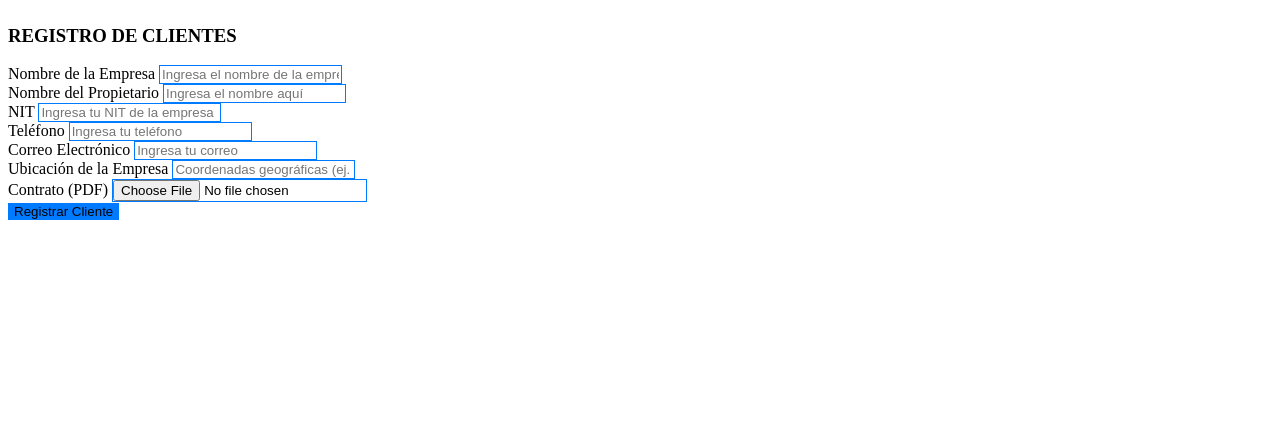
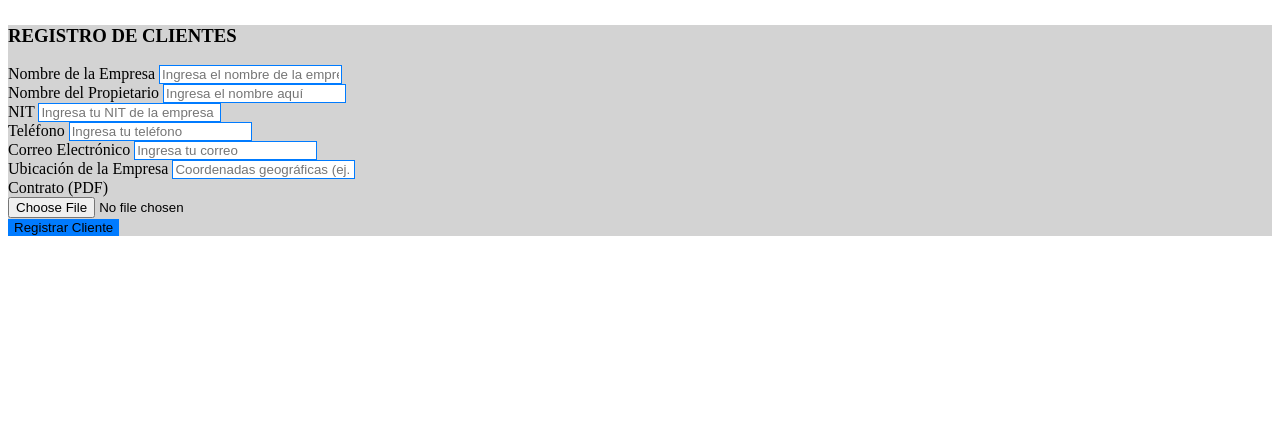
Before and after one commit to IngenieriaSoftware2024/las_aguilas, a PHP site: template views/clientes/cliente.php in a window 1280 px wide. Shown: the part 98-533 px from the top of the page. Run offline with PHP 8.4, Linux system fonts and the light colour scheme; the template is opened without the code that fills it, so the values that code supplies are empty.

Commit message:
finalizado 20SEP2024

```diff
--- a/controllers/ClienteController.php
+++ b/controllers/ClienteController.php
@@ -9,4 +9,9 @@ class ClienteController
     public static function index(Router $router) {
         $router->render('clientes/cliente', []);
     }
+
+    public static function guardarAPI(){
+        echo $_POST;
+        return;
+    }
 }
--- a/public/index.php
+++ b/public/index.php
@@ -11,6 +11,7 @@ $router->setBaseURL('/' . $_ENV['APP_NAME']);
 
 $router->get('/', [AppController::class,'index']);
 $router->get('/clientes', [ClienteController::class,'index']);
+$router->get('/API/cliente/guardar', [ClienteController::class,'guardarAPI']);
 
 // Comprueba y valida las rutas, que existan y les asigna las funciones del Controlador
 $router->comprobarRutas();
--- a/src/js/funciones.js
+++ b/src/js/funciones.js
@@ -1,4 +1,5 @@
 import Swal from 'sweetalert2';
+
 export const validarFormulario = (formulario, excepciones = [] ) => {
     const elements = formulario.querySelectorAll("input, select, textarea");
     let validarFormulario = []
--- a/views/clientes/cliente.php
+++ b/views/clientes/cliente.php
@@ -1,39 +1,44 @@
 <div class="row justify-content-center">
-    <form class="col-lg-5 border rounded shadow p-4" enctype="multipart/form-data">
+    <form class="col-lg-5 border rounded shadow p-4" style="background-color: #26252533;" enctype="multipart/form-data" id="form-cliente">
         <h3 class="text-center mb-4"><b>REGISTRO DE CLIENTES</b></h3>
         <div class="mb-3">
+            <input type="hidden" name="cliente_id" id="cliente_id" class="form-control">
+        </div>
+        <div class="mb-3">
             <label for="cliente_nombre" class="form-label">Nombre de la Empresa</label>
-            <input type="text" name="cliente_nombre" id="cliente_nombre" class="form-control" placeholder="Ingresa el nombre de la empresa" required style="border: 1px solid #007bff;">
+            <input type="text" name="cliente_nombre" id="cliente_nombre" class="form-control" placeholder="Ingresa el nombre de la empresa" style="border: 1px solid #007bff;">
         </div>
         <div class="mb-3">
             <label for="cliente_propietario" class="form-label">Nombre del Propietario</label>
-            <input type="text" name="cliente_propietario" id="cliente_propietario" class="form-control" placeholder="Ingresa el nombre aquí" required style="border: 1px solid #007bff;">
+            <input type="text" name="cliente_propietario" id="cliente_propietario" class="form-control" placeholder="Ingresa el nombre aquí" style="border: 1px solid #007bff;">
         </div>
         <div class="row mb-3">
             <div class="col">
                 <label for="cliente_nit" class="form-label">NIT</label>
-                <input type="text" name="cliente_nit" id="cliente_nit" class="form-control" placeholder="Ingresa tu NIT de la empresa" required style="border: 1px solid #007bff;">
+                <input type="text" name="cliente_nit" id="cliente_nit" class="form-control" placeholder="Ingresa tu NIT de la empresa" style="border: 1px solid #007bff;">
             </div>
             <div class="col">
                 <label for="cliente_telefono" class="form-label">Teléfono</label>
-                <input type="tel" name="cliente_telefono" id="cliente_telefono" class="form-control" placeholder="Ingresa tu teléfono" required style="border: 1px solid #007bff;">
+                <input type="tel" name="cliente_telefono" id="cliente_telefono" class="form-control" placeholder="Ingresa tu teléfono" style="border: 1px solid #007bff;">
             </div>
         </div>
         <div class="mb-3">
             <label for="cliente_correo" class="form-label">Correo Electrónico</label>
-            <input type="email" name="cliente_correo" id="cliente_correo" class="form-control" placeholder="Ingresa tu correo" required style="border: 1px solid #007bff;">
+            <input type="email" name="cliente_correo" id="cliente_correo" class="form-control" placeholder="Ingresa tu correo" style="border: 1px solid #007bff;">
         </div>
         <div class="mb-3">
             <label for="cliente_ubicacion" class="form-label">Ubicación de la Empresa</label>
-            <input type="text" name="cliente_ubicacion" id="cliente_ubicacion" class="form-control" placeholder="Coordenadas geográficas (ej. 15.783471, -90.230759)" required style="border: 1px solid #007bff;">
+            <input type="text" name="cliente_ubicacion" id="cliente_ubicacion" class="form-control" placeholder="Coordenadas geográficas (ej. 15.783471, -90.230759)" style="border: 1px solid #007bff;">
         </div>
         <div class="mb-3">
             <label for="cliente_contrato" class="form-label">Contrato (PDF)</label>
-            <input type="file" name="cliente_contrato" id="cliente_contrato" class="form-control" accept=".pdf" required style="border: 1px solid #007bff;">
+            <div class="input-group">
+                <input type="file" name="cliente_contrato" id="cliente_contrato" class="form-control" accept=".pdf" required>
+            </div>
         </div>
         <div class="row">
             <div class="col">
-                <button type="submit" class="btn btn-primary w-100 btn-lg" style="background-color: #007bff; border: none;">
+                <button type="submit" id="BtnEnviar" class="btn btn-primary w-100 btn-lg" style="background-color: #007bff; border: none;">
                     Registrar Cliente
                 </button>
             </div>
@@ -41,3 +46,4 @@
     </form>
 </div>
 <script src="<?= asset('/build/js/clientes/clientes.js') ?>"></script>
+<script src="<?= asset('/build/js/funciones.js') ?>"></script>
```
Also changed, not shown: src/js/clientes/clientes.js (+56 -0 lines), .sql (added).
